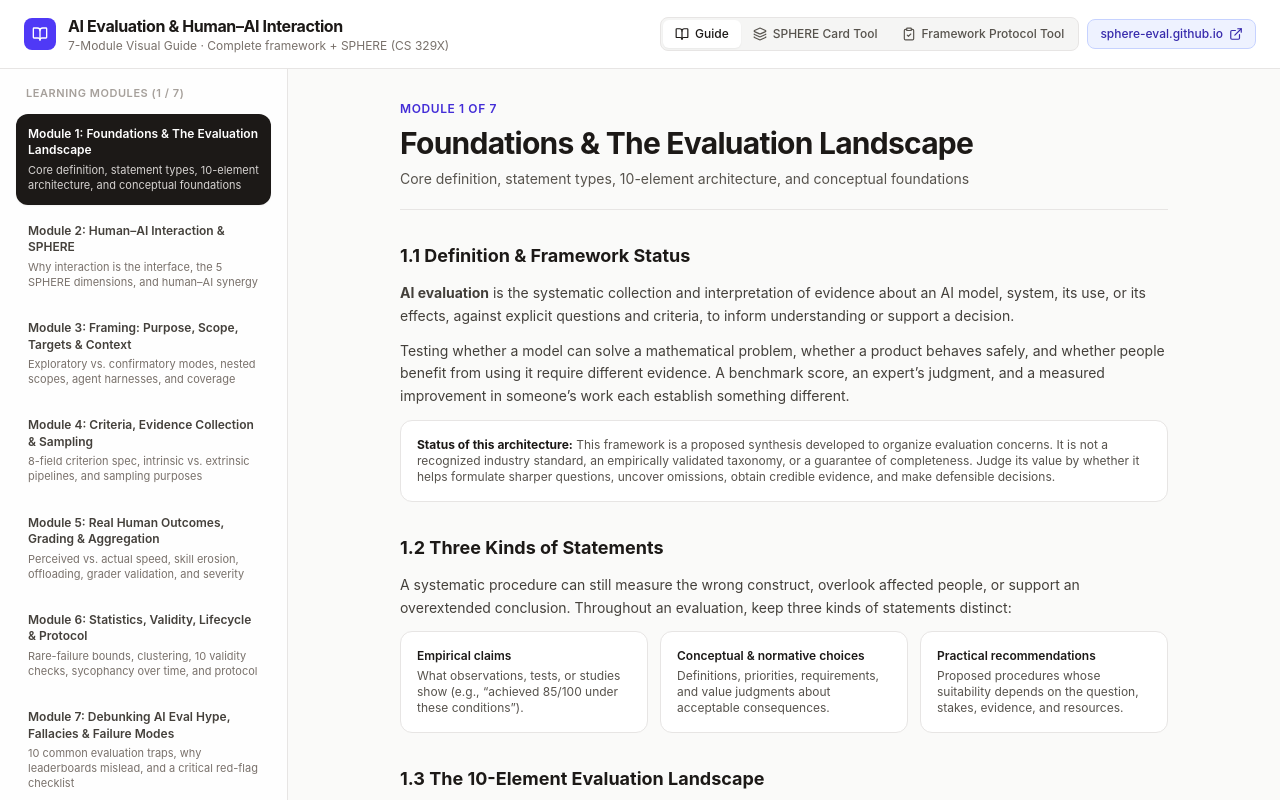
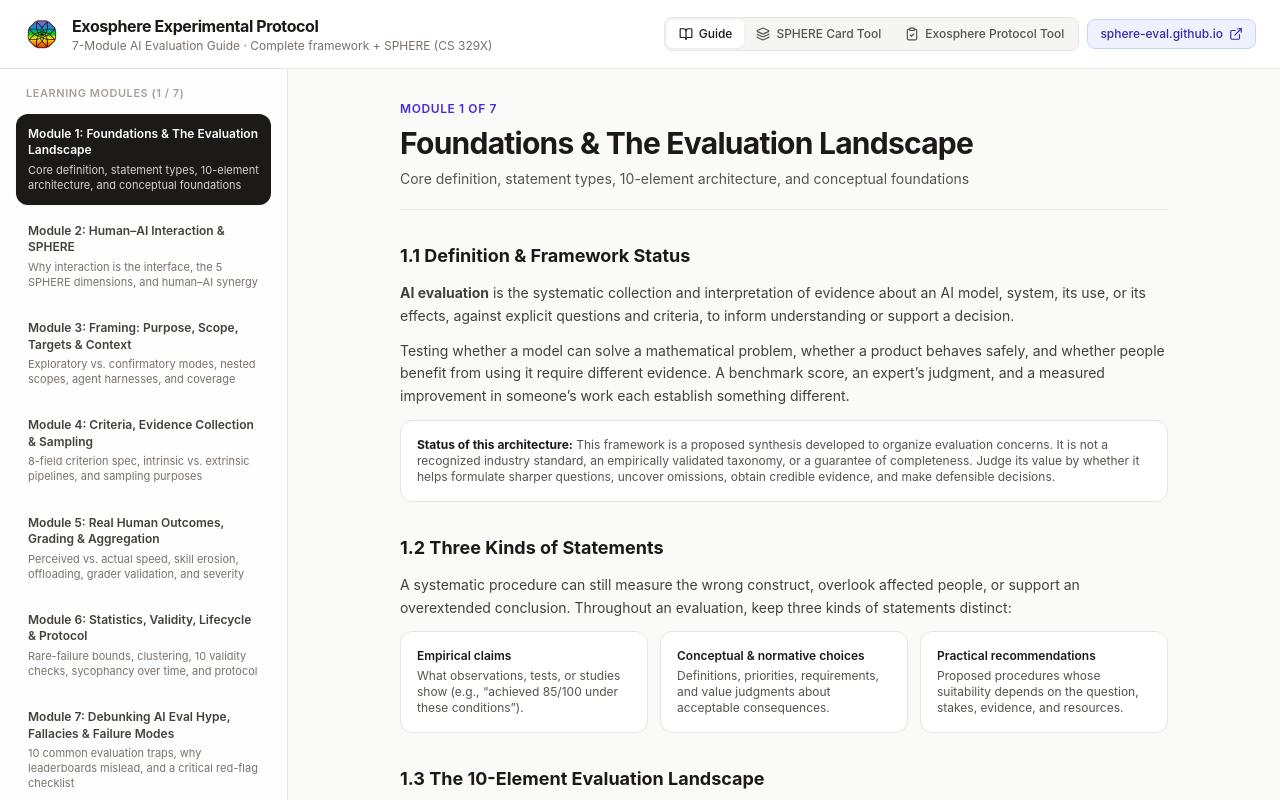
Before and after one commit to m5rc238/ai-evals, a React (Vite) app: page / in a window 1280 px wide. Shown: the top 800 px of the page. Built offline with nearby package versions, Linux system fonts and the light colour scheme.

Commit message:
Brand as Exosphere Experimental Protocol with logo

```diff
--- a/index.html
+++ b/index.html
@@ -3,7 +3,8 @@
   <head>
     <meta charset="UTF-8" />
     <meta name="viewport" content="width=device-width, initial-scale=1.0" />
-    <title>AI Evaluation — Interactive Learning Guide</title>
+    <link rel="icon" type="image/png" href="./exosphere-logo.png" />
+    <title>Exosphere Experimental Protocol — AI Evaluation &amp; Human–AI Interaction</title>
   </head>
   <body class="bg-stone-50 text-stone-900 antialiased selection:bg-indigo-100 selection:text-indigo-900">
     <div id="root"></div>
--- a/src/App.tsx
+++ b/src/App.tsx
@@ -94,15 +94,17 @@ export function App() {
             >
               {sidebarOpen ? <X className="h-4 w-4" /> : <Menu className="h-4 w-4" />}
             </button>
-            <div className="flex h-8 w-8 items-center justify-center rounded-lg bg-indigo-600 text-white">
-              <BookOpen className="h-4 w-4" />
-            </div>
+            <img
+              src="./exosphere-logo.png"
+              alt="Exosphere Experimental Protocol logo"
+              className="h-9 w-9 shrink-0 rounded-lg object-contain"
+            />
             <div>
               <h1 className="text-sm font-bold tracking-tight text-stone-900 sm:text-base">
-                AI Evaluation &amp; Human–AI Interaction
+                Exosphere Experimental Protocol
               </h1>
               <p className="hidden text-xs text-stone-500 sm:block">
-                7-Module Visual Guide · Complete framework + SPHERE (CS 329X)
+                7-Module AI Evaluation Guide · Complete framework + SPHERE (CS 329X)
               </p>
             </div>
           </div>
@@ -134,7 +136,7 @@ export function App() {
                 }`}
               >
                 <ClipboardCheck className="h-3.5 w-3.5" />
-                Framework Protocol Tool
+                Exosphere Protocol Tool
               </button>
             </div>
 
--- a/src/components/EvalTools.tsx
+++ b/src/components/EvalTools.tsx
@@ -518,7 +518,7 @@ The findings support ${form.boundedClaim || '[bounded claim]'}, subject to exclu
 
 We recommend ${form.recommendedAction || '[action & conditions]'}. Accountable owner: ${form.ownerRole || '[role]'}. Reevaluation triggers: ${form.reevaluation || '[triggers]'}.`;
 
-  const fullMarkdown = `# AI Evaluation Protocol & Decision Statement
+  const fullMarkdown = `# Exosphere Experimental Protocol & Decision Statement
 
 ## Evaluation & Decision Statement
 ${statement}
@@ -549,13 +549,20 @@ ${statement}
   return (
     <div className="space-y-6">
       <div className="flex flex-wrap items-center justify-between gap-3 rounded-xl border border-stone-200 bg-white p-5">
+        <div className="flex items-center gap-3">
+          <img
+            src="./exosphere-logo.png"
+            alt="Exosphere Experimental Protocol"
+            className="h-9 w-9 shrink-0 rounded-lg object-contain"
+          />
           <div>
             <h2 className="text-lg font-bold text-stone-900">
-            AI-Eval Framework Protocol &amp; Decision Builder
+              Exosphere Experimental Protocol Builder
             </h2>
             <p className="mt-0.5 text-xs text-stone-600">
               Build an inspectable 12-field evaluation protocol and bounded decision statement ready for team review.
             </p>
+          </div>
         </div>
 
         <div className="flex flex-wrap gap-2">
@@ -718,7 +725,7 @@ ${statement}
               </button>
               <button
                 type="button"
-                onClick={() => downloadFile('ai-eval-protocol.md', fullMarkdown, 'text/markdown')}
+                onClick={() => downloadFile('exosphere-experimental-protocol.md', fullMarkdown, 'text/markdown')}
                 className="inline-flex items-center gap-1.5 rounded-lg border border-stone-300 bg-white px-3 py-2 text-xs font-medium text-stone-800 hover:bg-stone-50"
               >
                 <Download className="h-3.5 w-3.5" />
@@ -726,7 +733,7 @@ ${statement}
               </button>
               <button
                 type="button"
-                onClick={() => downloadFile('ai-eval-protocol.json', JSON.stringify(form, null, 2), 'application/json')}
+                onClick={() => downloadFile('exosphere-experimental-protocol.json', JSON.stringify(form, null, 2), 'application/json')}
                 className="inline-flex items-center gap-1.5 rounded-lg border border-stone-300 bg-white px-3 py-2 text-xs font-medium text-stone-800 hover:bg-stone-50"
               >
                 <Download className="h-3.5 w-3.5" />
```
Also changed, not shown: public/exosphere-logo.png (added). Lines whose indentation alone changed are shown as unchanged.
